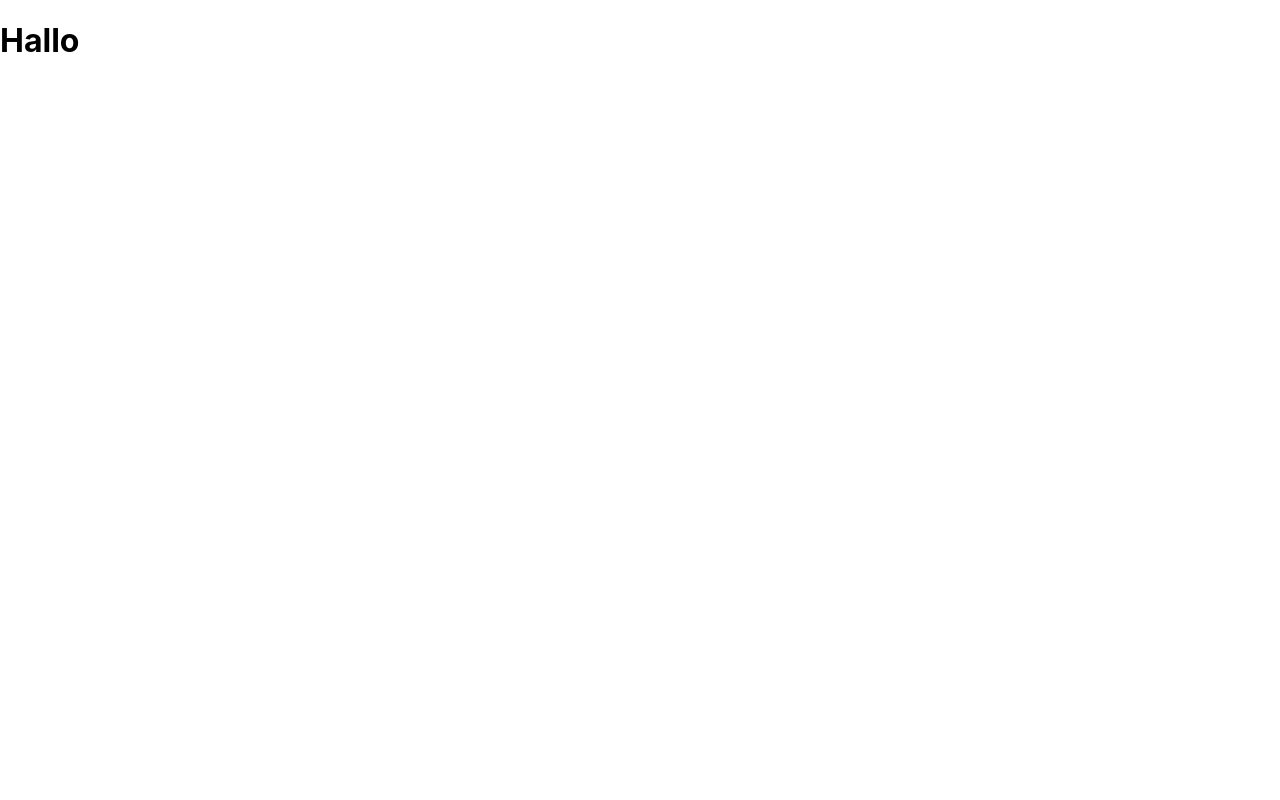
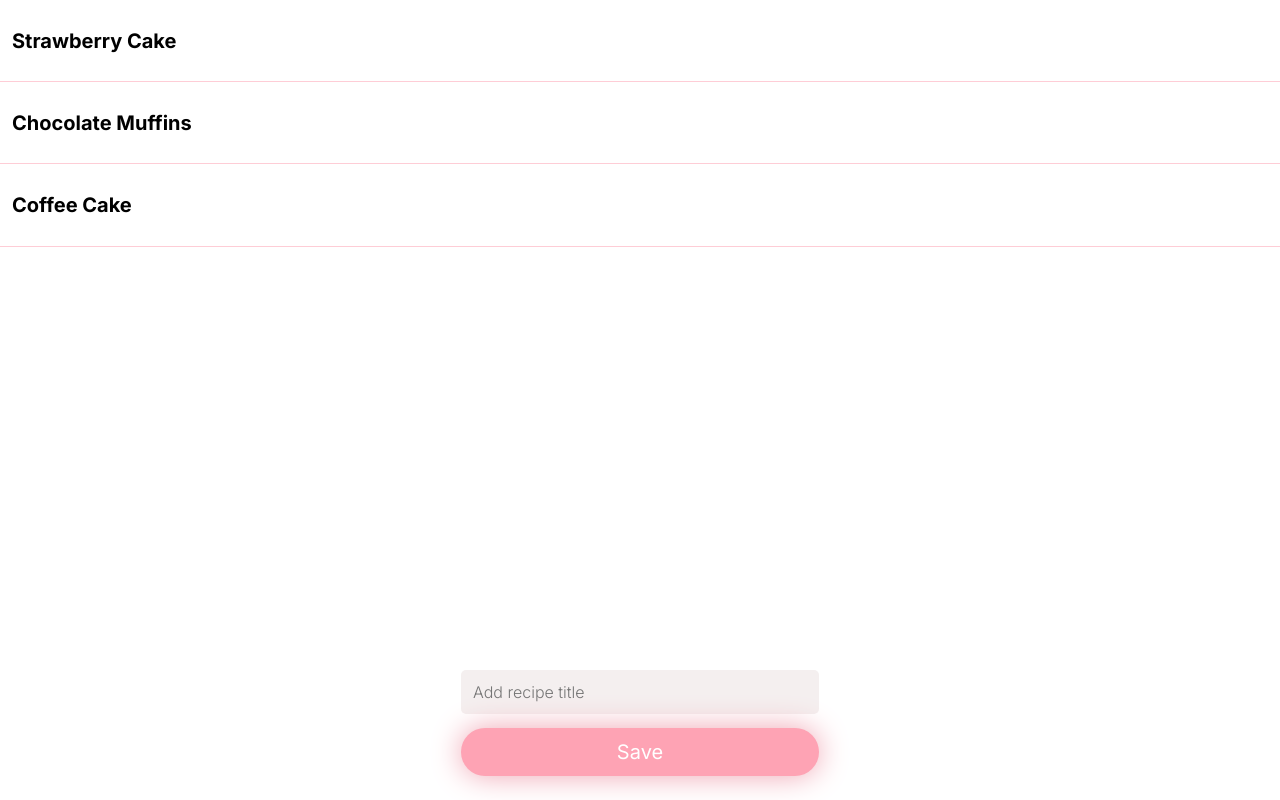
Before and after one commit to Luxa23/capstone-project, a Next.js app: page / in a window 1280 px wide. Built offline with nearby package versions, Linux system fonts and the light colour scheme.

Commit message:
Bug fixing for vercel deployment

```diff
--- /dev/null
+++ b/components/ListEntry.js
@@ -0,0 +1,10 @@
+import StyledH2 from './StyledComponents/StyledH2';
+import StyledListEntry from './StyledComponents/StyledListEntry';
+
+export default function ListEntry({ children }) {
+  return (
+    <StyledListEntry>
+      <StyledH2>{children}</StyledH2>
+    </StyledListEntry>
+  );
+}
--- /dev/null
+++ b/components/RecipeForm.js
@@ -0,0 +1,21 @@
+import StyledInput from './StyledComponents/StyledInput';
+import StyledButton from './StyledComponents/StyledButton';
+import StyledForm from './StyledComponents/StyledForm';
+
+export default function RecipeForm() {
+  return (
+    <>
+      <StyledForm>
+        <label>
+          <StyledInput
+            type="text"
+            size="30"
+            placeholder="Add recipe title"
+          ></StyledInput>
+        </label>
+
+        <StyledButton>Save</StyledButton>
+      </StyledForm>
+    </>
+  );
+}
--- /dev/null
+++ b/components/StyledComponents/StyledH2.js
@@ -0,0 +1,9 @@
+import styled from 'styled-components';
+
+const StyledH2 = styled.h2`
+  font-family: 'Inter', sans-serif;
+  font-size: 20px;
+  padding: 0.75rem;
+`;
+
+export default StyledH2;
--- a/pages/index.js
+++ b/pages/index.js
@@ -1,7 +1,13 @@
+import ListEntry from '../components/ListEntry';
+import RecipeForm from '../components/recipeForm';
+
 export default function Home() {
   return (
     <>
-      <h1>Hallo</h1>
+      <ListEntry>Strawberry Cake</ListEntry>
+      <ListEntry>Chocolate Muffins</ListEntry>
+      <ListEntry>Coffee Cake</ListEntry>
+      <RecipeForm></RecipeForm>
     </>
   );
 }
```
